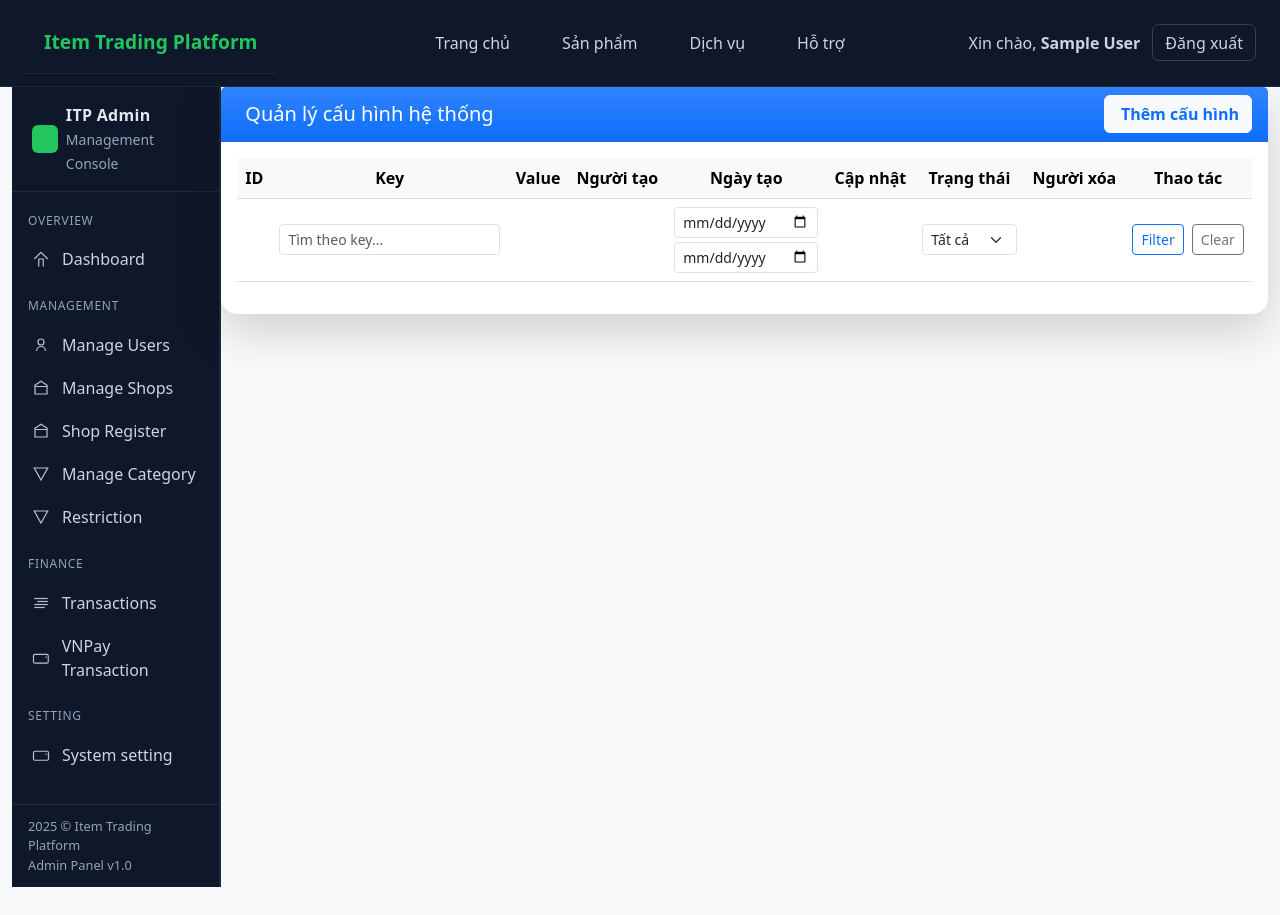
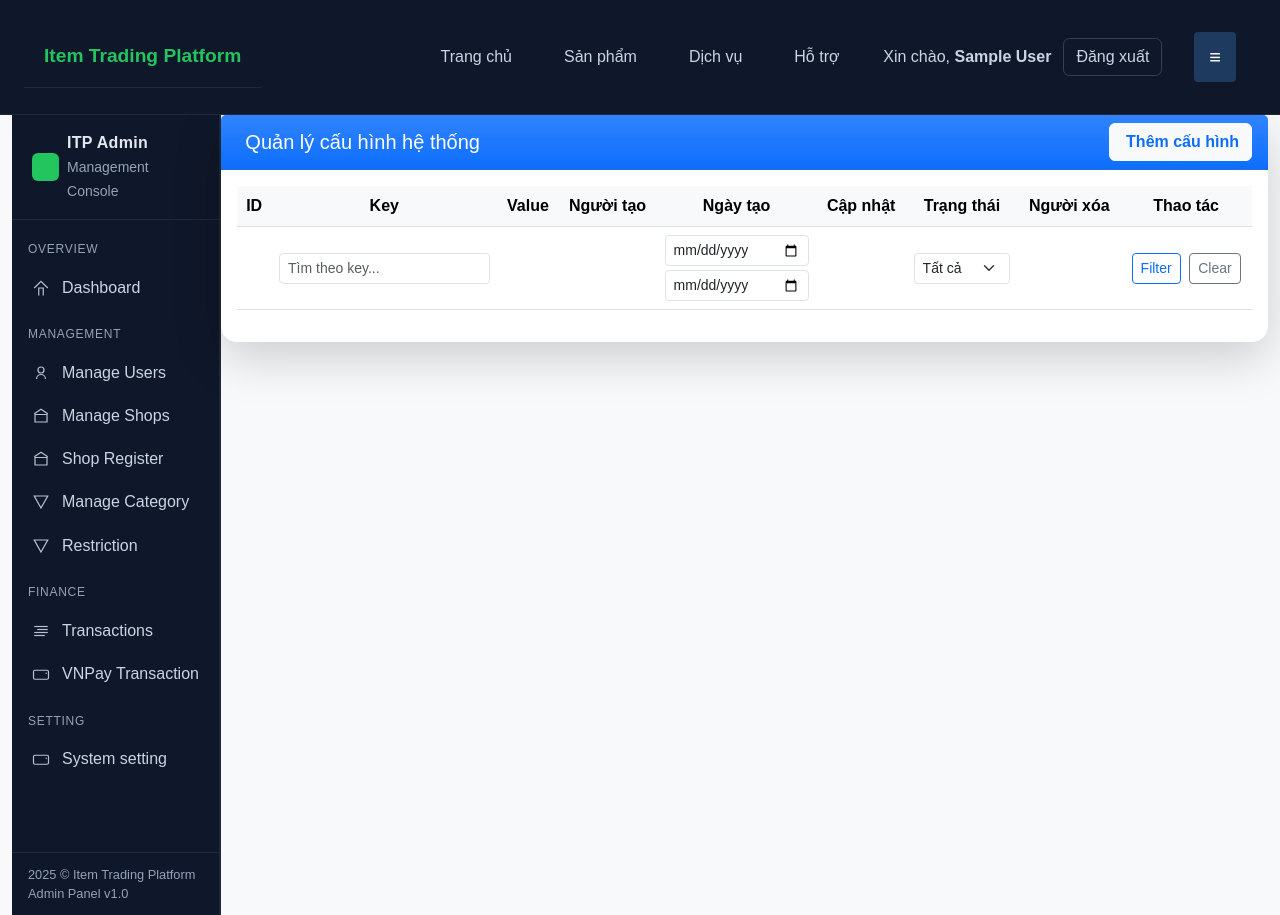
Before and after one commit to trolling1349765/SWP391-ITP, a Spring Boot app: page /admin/configs in a window 1280 px wide. Before the commit the page ends 887 px from the top, so only its background shows below. Run offline with Spring Boot 4, Linux system fonts and the light colour scheme; the visitor is signed in with stand-in values (Sample User, id 1); data that the repository does not hold is empty.

Commit message:
add menu

```diff
--- a/src/main/resources/templates/Included/Header.html
+++ b/src/main/resources/templates/Included/Header.html
@@ -42,8 +42,69 @@
     </span>
         <a th:href="@{/logout}" style="color:#cbd5e1;border:1px solid #334155;border-radius:.4rem;
        padding:.35rem .75rem;text-decoration:none;">Đăng xuất</a>
+        <div class="drop-list">
+            <button id="toggleBtn" onclick="menu.hidden^=1">≡</button>
+            <ul id="menu" hidden>
+                <li class="item">Home</li>
+                <li class="item">Services</li>
+                <li class="item">Docs</li>
+                <li class="item">About</li>
+                <li class="item">Contact</li>
+            </ul>
+        </div>
     </div>
+    <style>
+        body {
+            margin: 0;
+            font-family: Arial, sans-serif;
+            background-color: #f0f0f0;
+        }
 
+        .drop-list {
+            position: relative;
+            display: inline-block;
+            margin: 20px;
+        }
+
+        #toggleBtn {
+            background-color: #1e3a5f; /* dark blue */
+            color: white;
+            border: none;
+            padding: 10px 15px;
+            font-size: 20px;
+            cursor: pointer;
+            border-radius: 4px;
+        }
+
+        #menu {
+            position: absolute;
+            top: 45px;
+            left: 0;
+            background-color: #1e3a5f; /* dark blue */
+            list-style: none;
+            padding: 0;
+            margin: 0;
+            border-radius: 4px;
+            box-shadow: 0 4px 8px rgba(0,0,0,0.2);
+            width: 150px;
+        }
+
+        .item {
+            padding: 12px 16px;
+            color: white;
+            cursor: pointer;
+            border-bottom: 1px solid rgba(255,255,255,0.1);
+        }
+
+        .item:last-child {
+            border-bottom: none;
+        }
+
+        .item:hover {
+            background-color: #2c4a7a; /* slightly lighter blue */
+        }
+
+    </style>
 </header>
 </body>
 </html>
```
